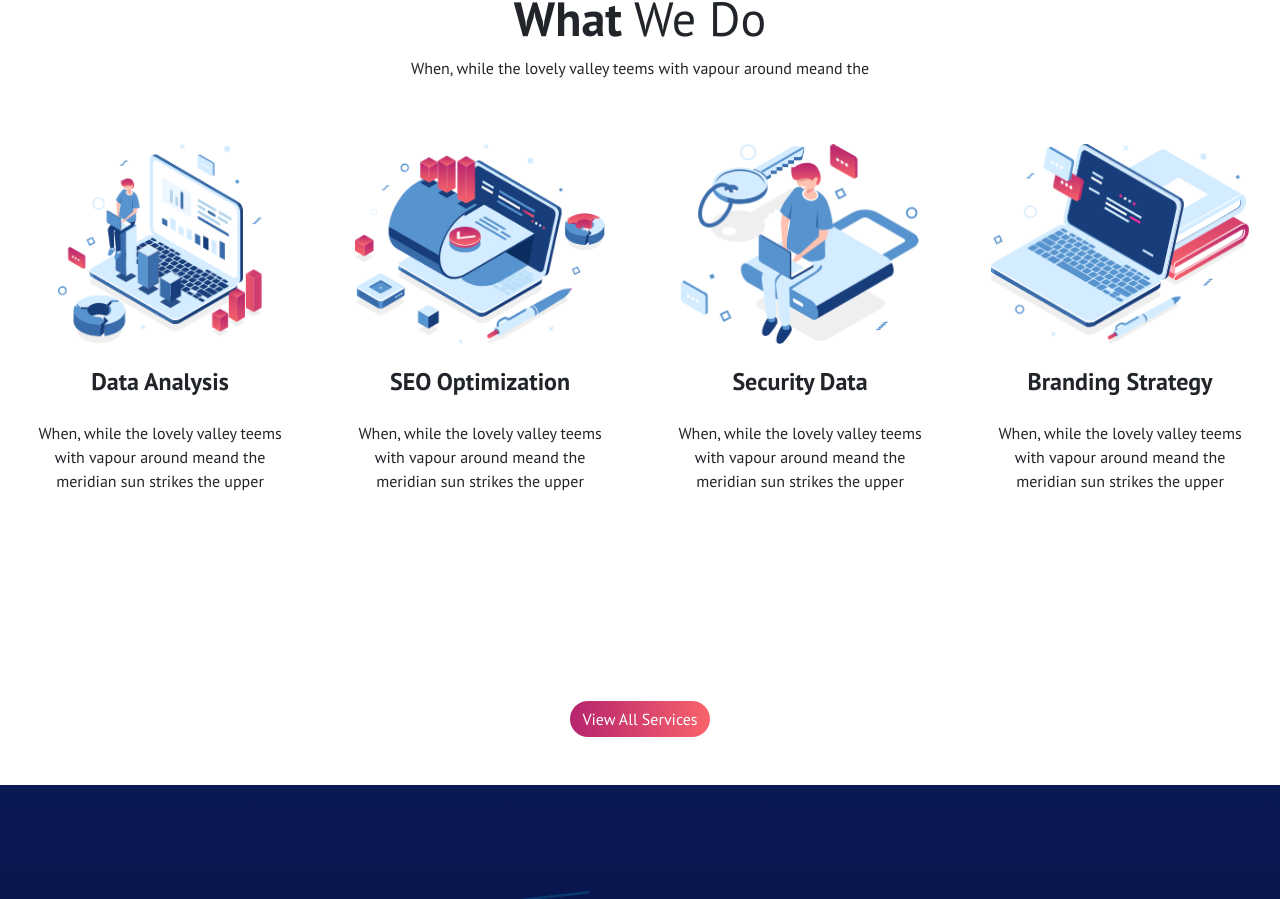
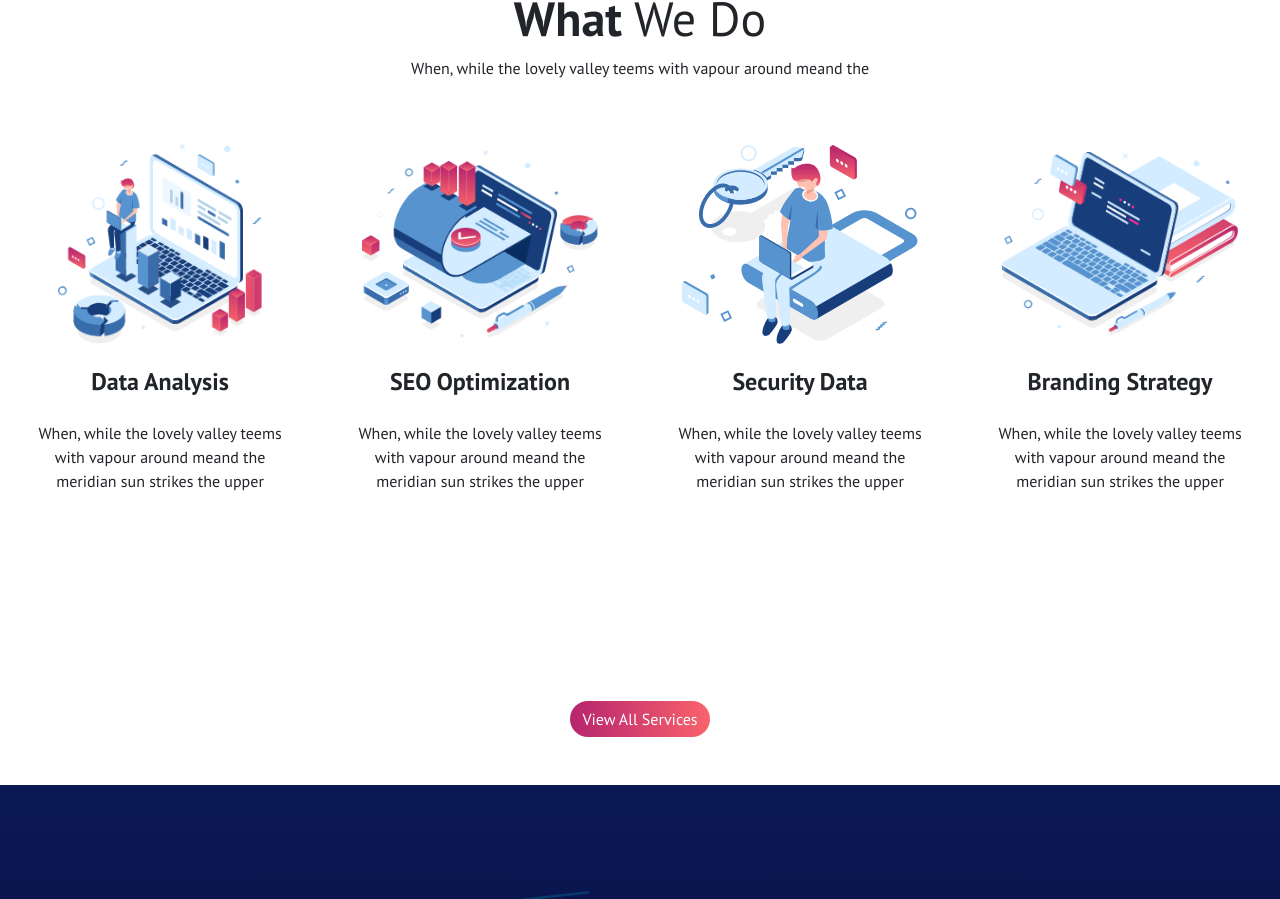
Before and after one commit to MatteoNocera/proj-html-vuejs, a Vue app: page / in a window 1280 px wide. Shown: the part 861-1760 px from the top of the page. Built offline with nearby package versions, Linux system fonts and the light colour scheme.

Commit message:
fix img dimension in what_we_do

```diff
--- a/src/assets/scss/partials/app_what_we_do.scss
+++ b/src/assets/scss/partials/app_what_we_do.scss
@@ -65,7 +65,9 @@
         }
 
         img {
+            object-fit: scale-down;
             height: 200px;
+            max-width: 80%;
             margin-bottom: -8rem;
             max-height: 300px;
             width: fit-content;
```
